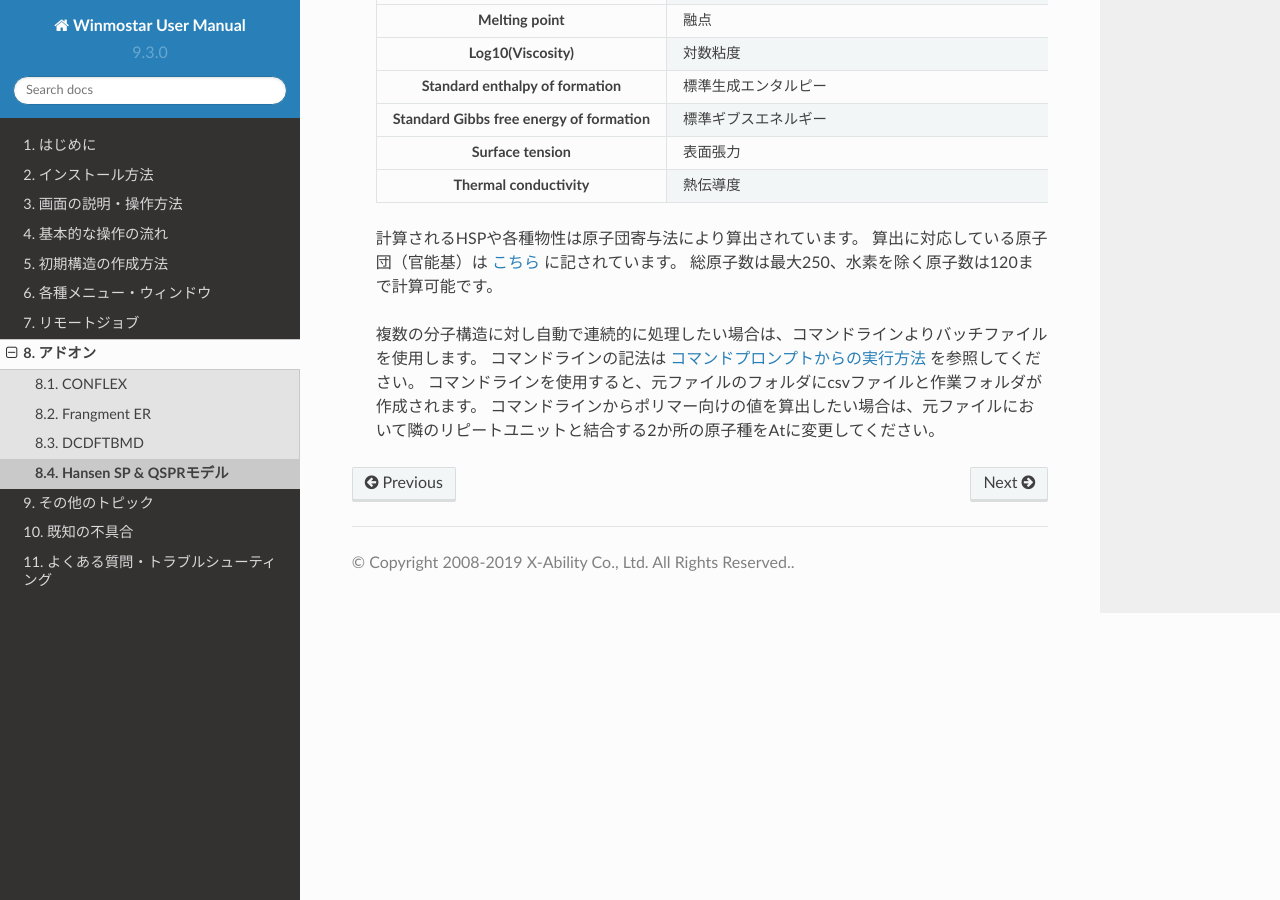
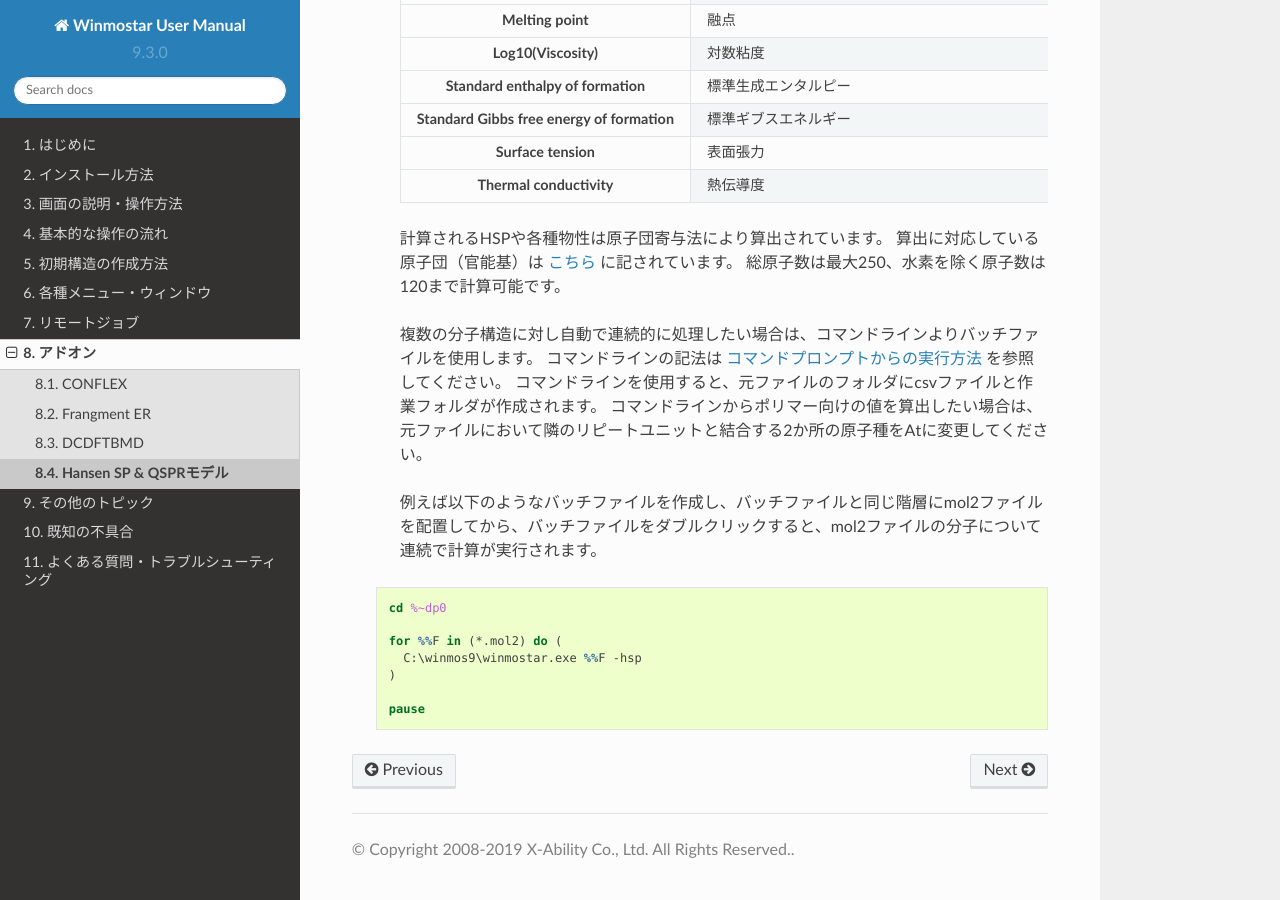
Before and after one commit to X-Ability/winmostar_doc, a Sphinx documentation site: the page built from source/winmos/addon/winmos_hansensp.rst, in a window 1280 px wide and 900 px high, scrolled down 1147 px. Built offline with Sphinx 7.4.7 and the Read the Docs theme 2.0.0, drawn with Linux system fonts in a browser that asks for light colours.

Commit message:
HSP連続実行追記
git-svn-id: http://varane/svn/winmostar_doc/trunk@85 10044ad8-96a7-4fcc-a7cb-627c628f43f5

```diff
--- a/source/winmos/addon/winmos_hansensp.rst
+++ b/source/winmos/addon/winmos_hansensp.rst
@@ -67,3 +67,15 @@
    コマンドラインの記法は :ref:`commandline_top` を参照してください。
    コマンドラインを使用すると、元ファイルのフォルダにcsvファイルと作業フォルダが作成されます。
    コマンドラインからポリマー向けの値を算出したい場合は、元ファイルにおいて隣のリピートユニットと結合する2か所の原子種をAtに変更してください。
+
+   例えば以下のようなバッチファイルを作成し、バッチファイルと同じ階層にmol2ファイルを配置してから、バッチファイルをダブルクリックすると、mol2ファイルの分子について連続で計算が実行されます。
+
+  .. code-block:: bat
+
+     cd %~dp0
+
+     for %%F in (*.mol2) do (
+       C:\winmos9\winmostar.exe %%F -hsp
+     )
+
+     pause
```
